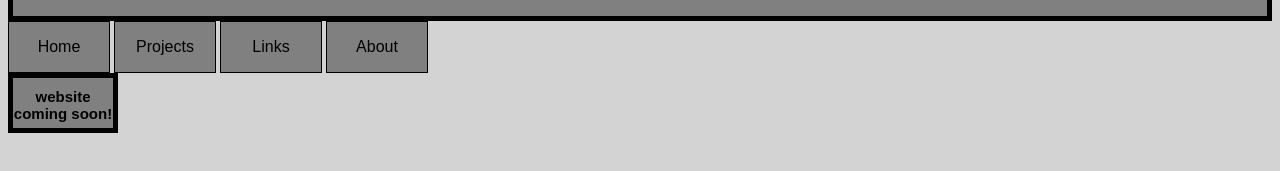
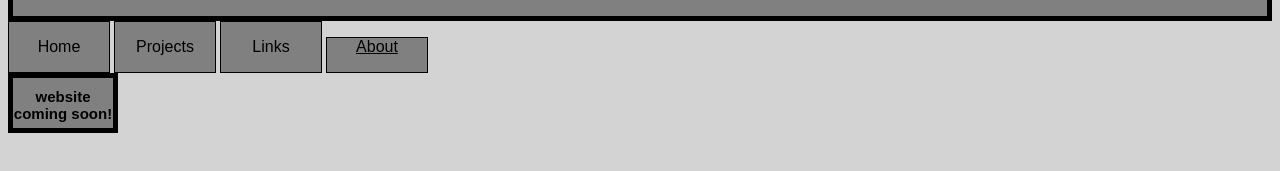
Before and after one commit to zizzle8383/zizzle8383, a plain HTML site: page index.html in a window 1280 px wide. Shown: the part 65-236 px from the top of the page. Drawn offline with Linux system fonts and the light colour scheme.

Commit message:
Update index.html

```diff
--- a/index.html
+++ b/index.html
@@ -13,7 +13,7 @@
   <div id=div2><p id="text">Home</p></div>
   <div id=div2><p id="text">Projects</p></div>
   <div id=div2><p id="text">Links</p></div>
-  <div id=div2><p id="text">About</p></div>
+  <div id=div2><a href ="Llamas Vs Beavers Pre-Alpha Testing.html" <p id="text">About</p></a></div>
 
 
 
```
